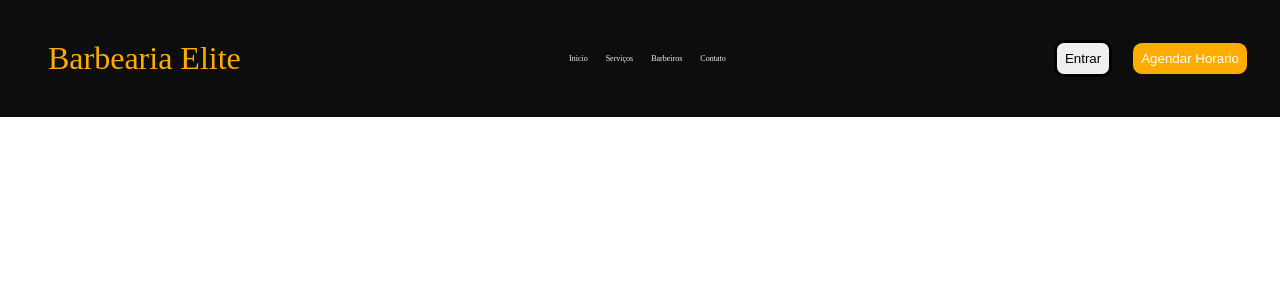
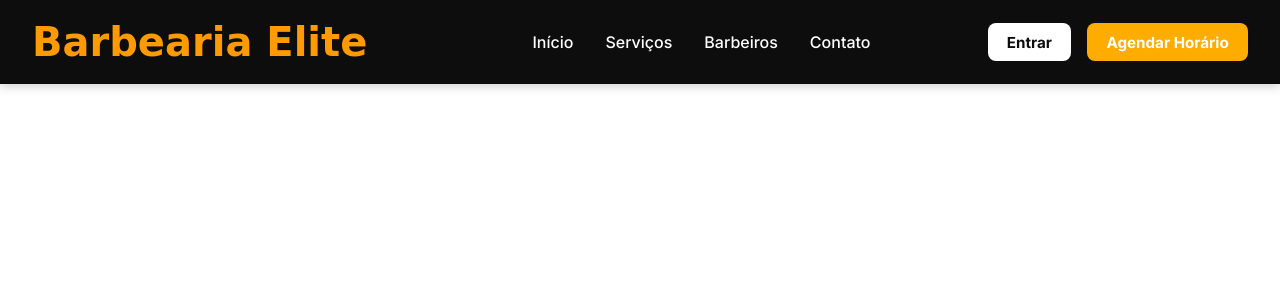
Before and after one commit to gustamoraiss/barbertime, a Flask app: page /base in a window 1280 px wide. Shown: the top 300 px of the page. Run offline with Flask 3, Linux system fonts and the light colour scheme; some web fonts are replaced.

Commit message:
feat: adiciona header responsivo

```diff
--- a/static/css/base.css
+++ b/static/css/base.css
@@ -1,57 +1,257 @@
-header{
+.navbar-header {
+    background-color: var(--cor-preto);
+    width: 100%;
+    position: sticky;
+    top: 0;
+    z-index: 1000;
+    box-shadow: 0 2px 10px rgba(0, 0, 0, 0.2);
+}
+
+.navbar-container {
+    margin: 0 auto;
+    padding: 1.2rem 2rem;
     display: flex;
     justify-content: space-between;
-    background-color: var(--cor-preto);
-    padding: 2.5rem 2rem;
-
+    align-items: center;
 }
 
-#logo{
-    font-size: 2rem;
+.navbar-logo a {
+    font-size: 2.5rem;
+    font-weight: bold;
+    color: var(--cor-amarelo-hover );
     text-decoration: none;
-    color: var(--cor-amarelo);
-    padding-left: 1rem ;
+    font-family: var(--fonte-logo);
 }
 
-.nav-header{
-    font-size: 0.5rem;
-    margin: auto 0;
-
+.navbar-links-wrapper {
+    display: flex;
+    align-items: center;
+    flex-grow: 1;
+    margin-left: 3rem;
 }
 
-.nav-header a{
-    text-decoration: none;
-    color: var(--cor-cinza-claro);
-    padding: 0.5rem
-
+.navbar-menu {
+    margin: 0 auto;
 }
 
-.nav-header a:hover{
-    color: var(--cor-amarelo);
-
+.navbar-menu ul {
+    display: flex;
+    gap: 2rem;
+    list-style: none;
 }
 
-
-
-.btn-entrar{
-    padding: 0.5rem;
-    border-radius: 10px;
-    margin-right: 1rem;
-    border: solid;
+.navbar-menu a {
+    color: var(--cor-branco);
+    text-decoration: none;
+    font-size: 1rem;
+    font-weight: 500;
+    font-family: var(--fonte-texto);
+    display: inline-block;
+    transition: color 0.2s ease, transform 0.2s ease;
 }
 
-.btn-entrar:hover{
-    background-color: var(--cor-cinza-claro);
+.navbar-menu a:hover {
+    transform: translateY(-3px);
 }
 
-.btn-agendar{
-    background-color: var(--cor-amarelo);
-    padding: 0.5rem;
-    border-radius: 10px;
-    border: 1px solid var(--cor-preto);
-    color: var(--cor-branco);
+.navbar-menu a:active {
+    transform: translateY(1px);
 }
 
-.btn-agendar:hover{
+.navbar-menu a:hover, .navbar-menu a.active {
+    color: var(--cor-amarelo);
+}
+
+.navbar-acoes {
+    display: flex;
+    align-items: center;
+    gap: 1rem;
+}
+
+.btn-entrar {
+    background-color: var(--cor-branco);
+    color: var(--cor-preto);
+    text-decoration: none;
+    font-weight: bold;
+    font-size: 0.95rem;
+    padding: 0.6rem 1.2rem;
+    border-radius: 0.5rem;
+    font-family: var(--fonte-texto);
+    transition: background-color 0.2s ease, transform 0.2s ease;
+}
+
+.btn-entrar:hover {
+    background-color: var(--cor-cinza-hover);
+    transform: translateY(-1px);
+}
+
+.btn-entrar:active {
+    background-color: var(--cor-branco);
+    transform: translateY(0);
+}
+
+.btn-agendar-nav {
+    background-color: var(--cor-amarelo);
+    color: var(--cor-branco);
+    text-decoration: none;
+    font-weight: bold;
+    font-size: 0.95rem;
+    padding: 0.6rem 1.2rem;
+    border-radius: 0.5rem;
+    font-family: var(--fonte-texto);
+    transition: background-color 0.2s ease, transform 0.2s ease;
+}
+
+.btn-agendar-nav:hover {
     background-color: var(--cor-amarelo-hover);
+    transform: translateY(-1px);
 }
+
+.btn-agendar-nav:active {
+    background-color: var(--cor-amarelo);
+    transform: translateY(0);
+}
+
+.menu-checkbox { display: none; }
+.menu-icones { display: none; cursor: pointer; }
+
+@media (max-width: 940px) {
+
+    .navbar-menu {
+        margin: 0;
+        width: 100%;
+    }
+
+    .menu-icones {
+        display: block;
+        color: var(--cor-branco);
+        font-size: 2rem;
+        z-index: 1002;
+        user-select: none;
+    }
+
+    .menu-icones .fechar {
+        display: none;
+    }
+
+    .menu-overlay {
+        position: fixed;
+        top: 0;
+        left: 0;
+        width: 100vw;
+        height: 100vh;
+        background-color: rgba(0, 0, 0, 0.5);
+        z-index: 1000;
+        opacity: 0;
+        pointer-events: none;
+        transition: opacity 0.3s ease;
+        cursor: pointer;
+    }
+
+    .navbar-links-wrapper {
+        position: fixed;
+        top: 0;
+        right: -100%;
+        width: 75%;
+        max-width: 320px;
+        height: 100vh;
+        background-color: var(--cor-branco);
+        padding: 5rem 1.5rem 2rem 1.5rem;
+        box-shadow: -5px 0 25px rgba(0, 0, 0, 0.15);
+        z-index: 1001;
+        display: flex;
+        flex-direction: column;
+        justify-content: flex-start;
+        align-items: flex-start;
+        gap: 2rem;
+        margin-left: 0;
+        visibility: hidden;
+        transition: right 0.3s ease-in-out, visibility 0.3s ease-in-out;
+    }
+
+    .navbar-menu ul {
+        flex-direction: column;
+        gap: 1.2rem;
+        width: 100%;
+    }
+
+    .navbar-header .navbar-container .navbar-links-wrapper .navbar-menu a {
+        color: var(--cor-preto);
+        font-size: 1.15rem;
+        font-weight: 500;
+        display: block;
+        width: 100%;
+        padding: 0.4rem 0;
+    }
+
+    .navbar-header .navbar-container .navbar-links-wrapper .navbar-menu a:hover,
+    .navbar-header .navbar-container .navbar-links-wrapper .navbar-menu a.active {
+        color: var(--cor-amarelo);
+        background-color: transparent;
+    }
+
+    .navbar-acoes {
+        flex-direction: column;
+        gap: 0.8rem;
+        width: 100%;
+        margin-top: auto;
+    }
+
+    .btn-entrar {
+        width: 100%;
+        background-color: transparent;
+        color: var(--cor-preto);
+        border: 1px solid var(--cor-preto);
+        padding: 0.75rem;
+        border-radius: 2rem;
+        font-size: 1rem;
+    }
+
+    .btn-entrar:hover {
+        background-color: rgba(0, 0, 0, 0.05);
+    }
+
+    .btn-entrar:active {
+        background-color: var(--cor-branco);
+    }
+
+    .btn-agendar-nav {
+        width: 100%;
+        background-color: var(--cor-amarelo);
+        color: var(--cor-branco);
+        padding: 0.75rem;
+        border-radius: 2rem;
+        font-size: 1rem;
+    }
+
+    .btn-agendar-nav:hover {
+        background-color: var(--cor-amarelo-hover);
+    }
+
+    .btn-agendar-nav:active {
+        background-color: var(--cor-amarelo);
+    }
+
+    .menu-checkbox:checked ~ .menu-icones {
+        color: var(--cor-preto);
+    }
+
+    .menu-checkbox:checked ~ .menu-overlay {
+        opacity: 1;
+        pointer-events: auto;
+    }
+
+    .menu-checkbox:checked ~ .navbar-links-wrapper {
+        right: 0;
+        visibility: visible;
+        transition: right 0.3s ease-in-out;
+    }
+
+    .menu-checkbox:checked ~ .menu-icones .hamburger {
+        display: none;
+    }
+
+    .menu-checkbox:checked ~ .menu-icones .fechar {
+        display: block;
+    }
+}
--- a/static/css/style.css
+++ b/static/css/style.css
@@ -6,6 +6,7 @@
     --cor-branco: #ffffff;
     --cor-cinza-claro: #f2f2f2;
     --cor-cinza-escuro: #262626;
+    --cor-cinza-hover: #c9c9c9;
     --cor-preto: #0d0d0d;
 
     --fonte-logo: 'Beau Rivage', cursive;
--- a/templates/base.html
+++ b/templates/base.html
@@ -10,29 +10,39 @@
     {% endblock %}
 </head>
 <body>
-    <header>
-         <a id="logo" href="">Barbearia Elite</a>
-        <nav class="nav-header">
+    <header class="navbar-header">
+        <div class="navbar-container">
 
-            <class="menu-hamburguer">
-                <a href="">Inicio</a>
-                <a href="">Serviços</a>
-                <a href="">Barbeiros</a>
-                <a href="">Contato</a>
+            <div class="navbar-logo">
+                <a href="#">Barbearia Elite</a>
+            </div>
 
+            <input type="checkbox" id="menu-toggle" class="menu-checkbox">
 
-        </nav>
-        <div class="btn-header">
-            <button class="btn-entrar">
-                <p>Entrar</p>
-            </button>
+            <label for="menu-toggle" class="menu-icones">
+                <span class="hamburger">≡</span>
+                <span class="fechar">✕</span>
+            </label>
 
-            <button class="btn-agendar">
-                <p>Agendar Horario</p>
-            </button>
+            <label for="menu-toggle" class="menu-overlay"></label>
+
+            <div class="navbar-links-wrapper">
+
+            <nav class="navbar-menu">
+                <ul>
+                    <li><a href="#">Início</a></li>
+                    <li><a href="#">Serviços</a></li>
+                    <li><a href="#">Barbeiros</a></li>
+                    <li><a href="#">Contato</a></li>
+                </ul>
+            </nav>
+
+            <div class="navbar-acoes">
+                <a href="#" class="btn-entrar">Entrar</a>
+                <a href="#" class="btn-agendar-nav">Agendar Horário</a>
+            </div>
 
         </div>
-
     </header>
 
     <main>
```
